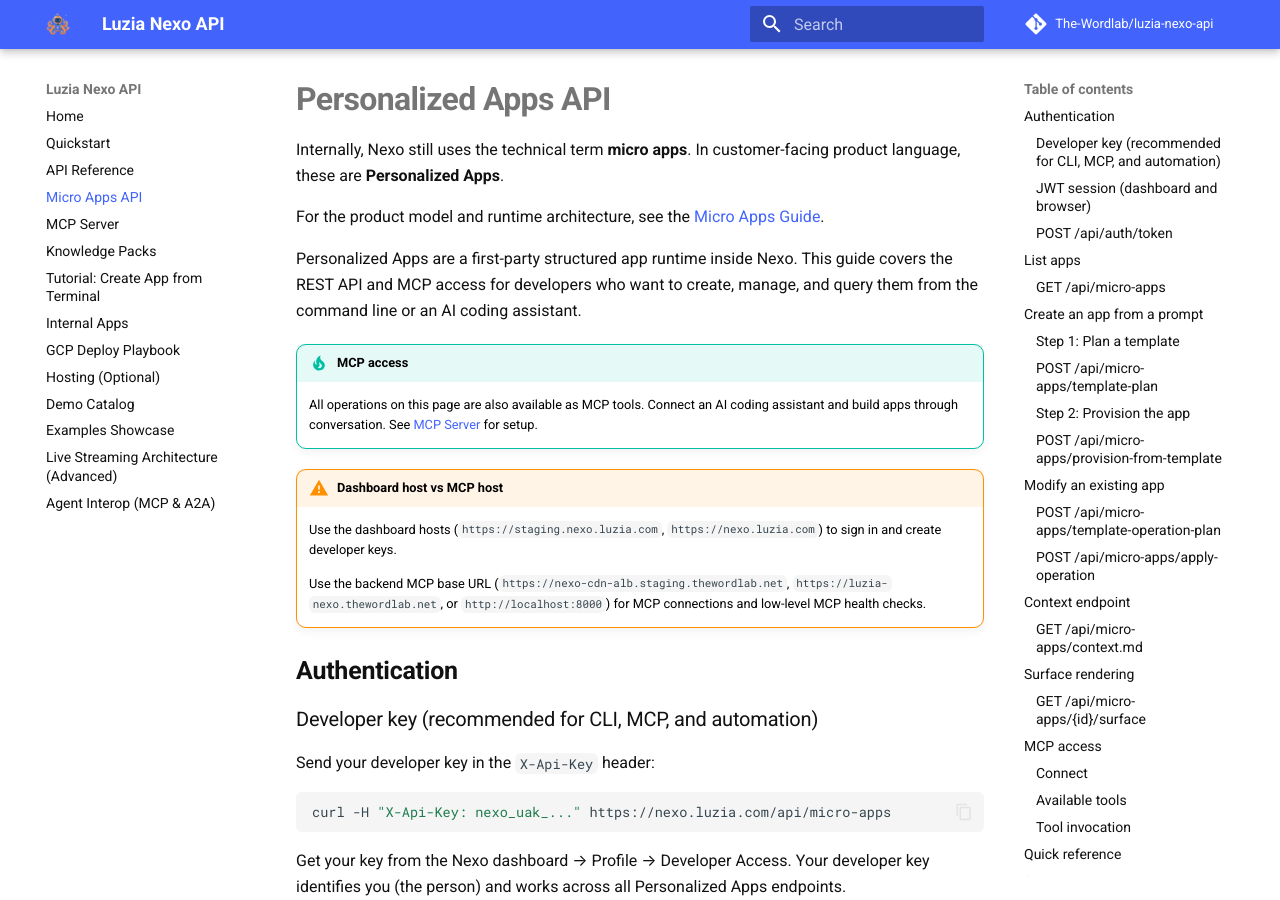
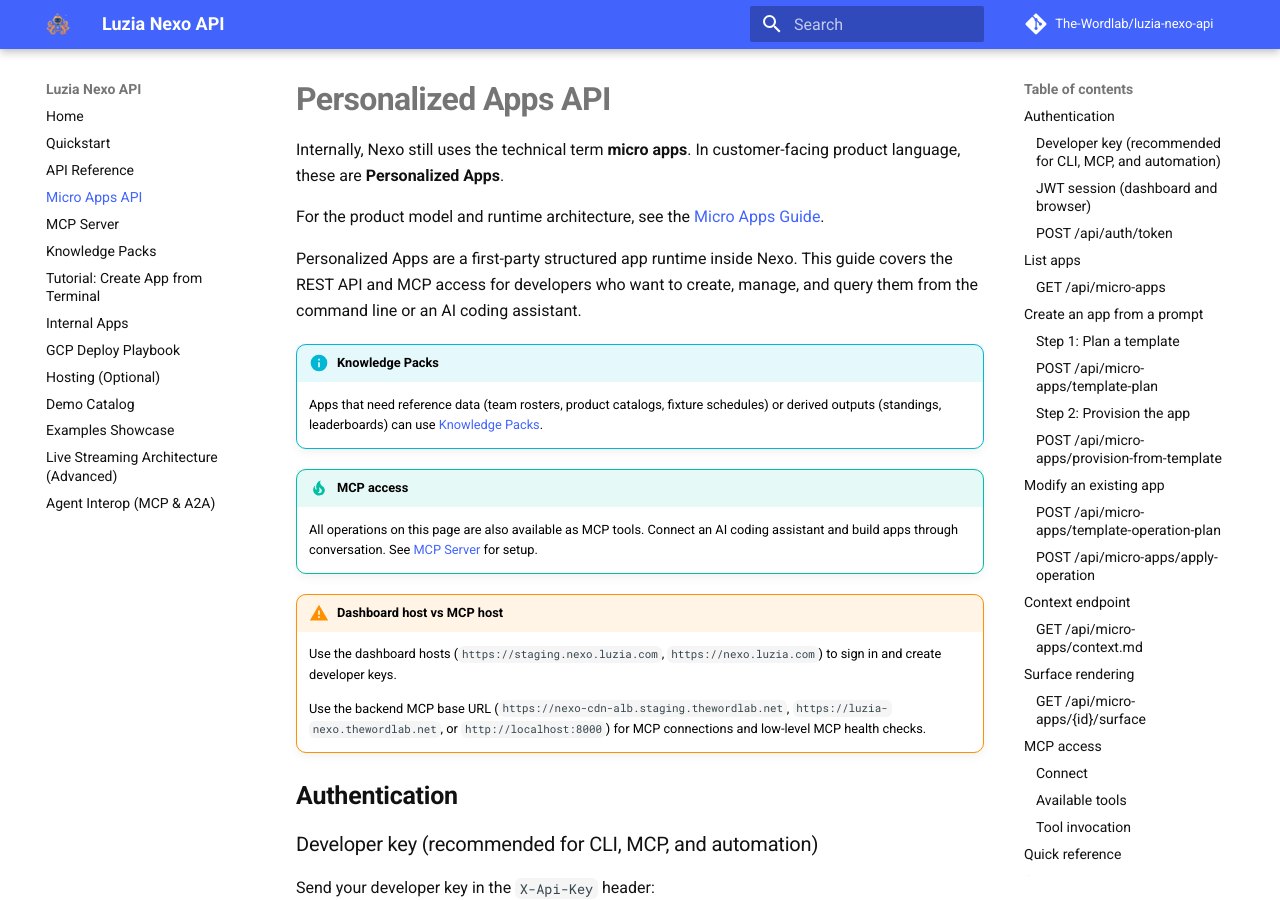
Before and after one commit to The-Wordlab/luzia-nexo-api, an MkDocs documentation site: the page built from docs/micro-apps-api.md, in a window 1280 px wide and 900 px high. Built offline with MkDocs 1.6.1 and Material for MkDocs 9.7.7, drawn with Linux system fonts in a browser that asks for light colours; comment, search, counter and statistics services are not loaded.

Commit message:
docs: cross-reference Knowledge Packs from Personalized Apps API
Co-Authored-By: Claude Opus 4.6 (1M context) <noreply@anthropic.com>

```diff
--- a/docs/micro-apps-api.md
+++ b/docs/micro-apps-api.md
@@ -5,6 +5,10 @@ Internally, Nexo still uses the technical term **micro apps**. In customer-facin
 For the product model and runtime architecture, see the [Micro Apps Guide](https://github.com/The-Wordlab/luzia-nexo/blob/main/docs/guides/micro-apps.md).
 
 Personalized Apps are a first-party structured app runtime inside Nexo. This guide covers the REST API and MCP access for developers who want to create, manage, and query them from the command line or an AI coding assistant.
+
+!!! info "Knowledge Packs"
+    Apps that need reference data (team rosters, product catalogs, fixture schedules)
+    or derived outputs (standings, leaderboards) can use [Knowledge Packs](knowledge-packs.md).
 
 !!! tip "MCP access"
     All operations on this page are also available as MCP tools.
```
